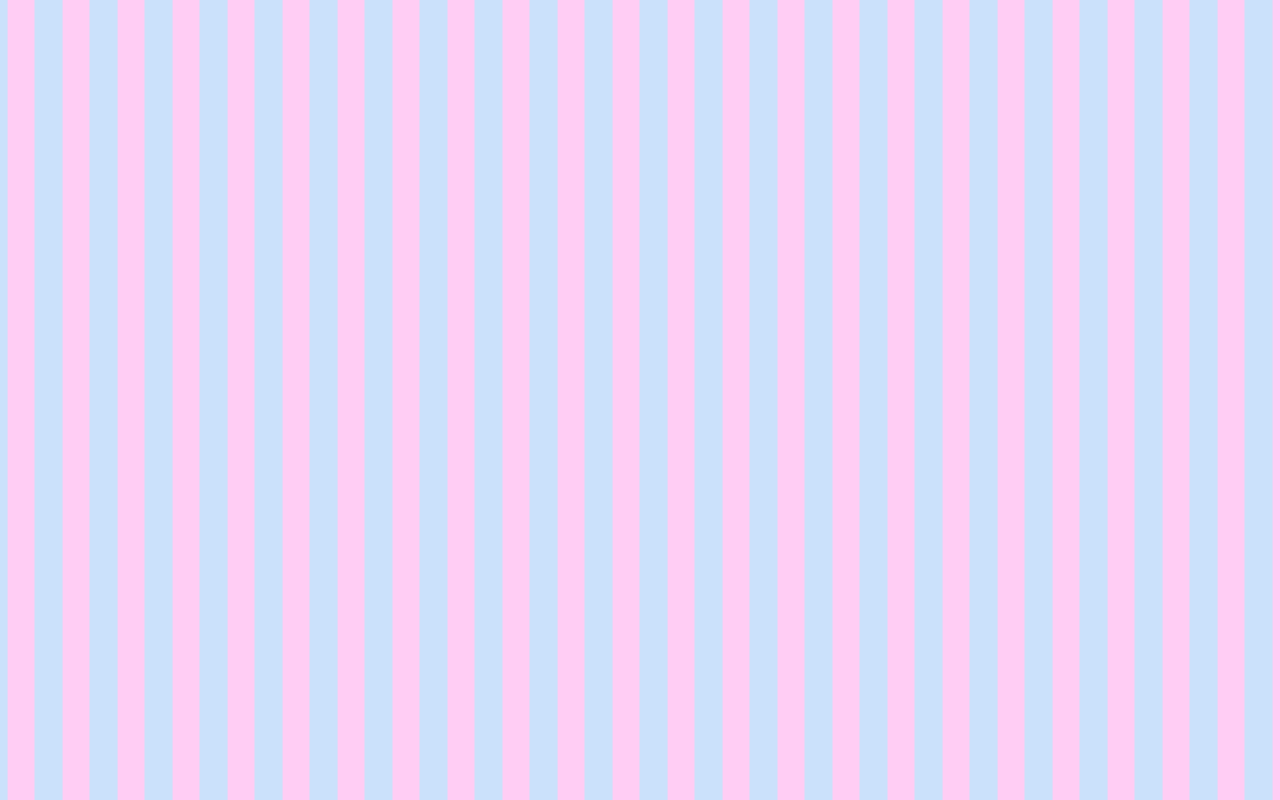
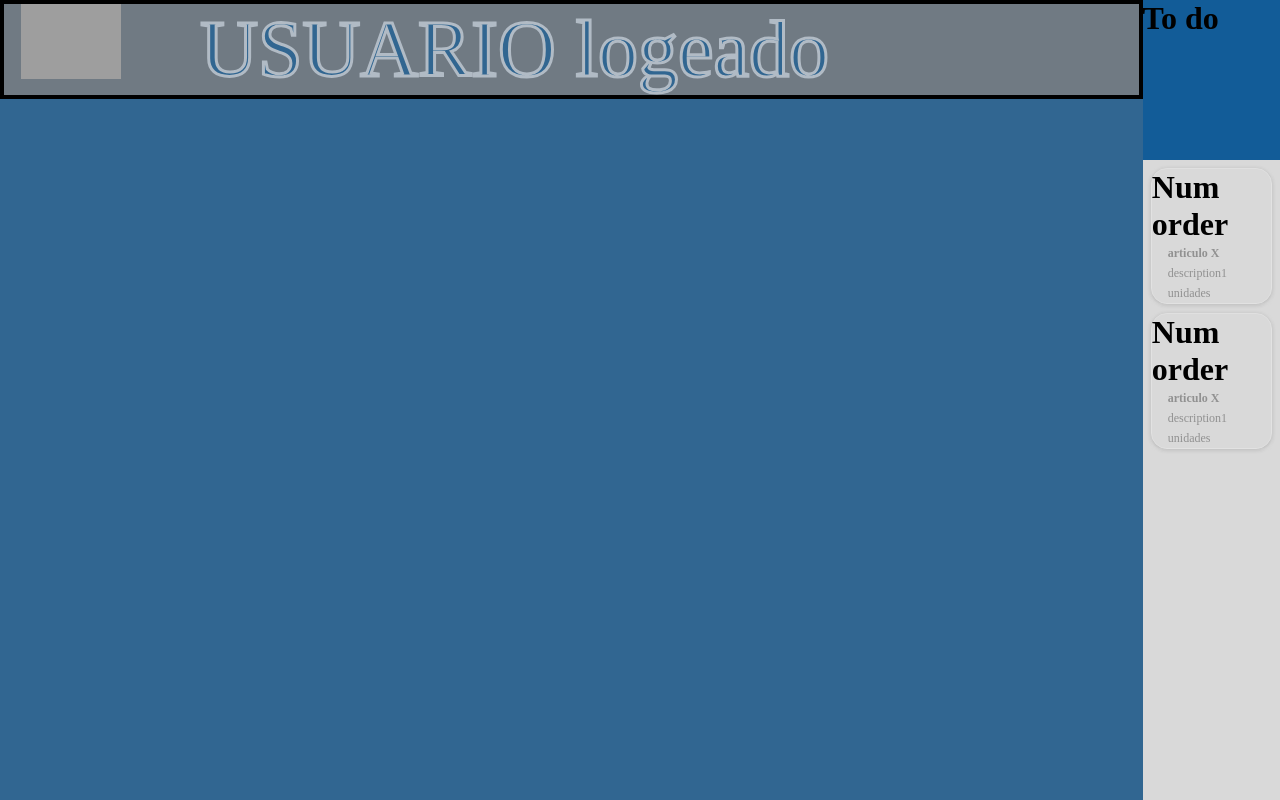
Before and after one commit to mariandreags89/McDowell-Proyect-Front, a React (Create React App) app in the folder mcdowells-proyect/: page /employees in a window 1280 px wide. Before the commit this address had no page. Shown: the top 800 px of the page. Built offline with nearby package versions, Linux system fonts and the light colour scheme; grey boxes are pictures that could not be loaded.

Commit message:
sin opetarividad empleados

```diff
--- a/mcdowells-proyect/src/App.js
+++ b/mcdowells-proyect/src/App.js
@@ -9,6 +9,7 @@ import { ShoppingCartProvider } from './context/ShoppingCartContext';
 import EmailPage from './components/clients/EmailPage';
 import LastPage from './components/clients/LastPage';
 import EmployeesHome from './components/employees/EmployeesHome';
+import Employees from './components/employees/Employees'
 
 
 function App() {
@@ -25,6 +26,7 @@ function App() {
             <Route path='/finishorder' element={<EmailPage/>} />
             <Route path='/seeyousoon' element={<LastPage/>}/>
             <Route path='/employeeslogin' element={<EmployeesHome/>} />
+            <Route path='/employees' element={<Employees/>}/>
           </Routes>
         </ShoppingCartProvider>
       </BrowserRouter>
--- /dev/null
+++ b/mcdowells-proyect/src/assets/employees/card.css
@@ -0,0 +1,49 @@
+.card_container {
+    border: 1px solid #E0E0E0;
+    display: flex;
+    box-shadow: none;
+    margin: 6%;
+    background-color:#D9D9D9;
+    box-shadow: rgb(0 0 0 / 16%) 0px 1px 4px;
+    border-radius: 16px;
+    position: relative;
+    cursor: pointer;
+}
+.card {
+    width: 100%;
+    height: 100%;
+    box-shadow: none;
+    /* margin-left: 16px; */
+    box-shadow: #f5f2f229 0px 1px 4px;
+    border-radius: 8px;
+    /* margin-top: 20px; */
+    /* background-color:#D9D9D9; */
+}
+
+.numOrder{
+    display: flex;
+    justify-content: left;
+    align-items: center;
+    height: 10%;
+    margin-left: auto;
+    margin-right: auto;
+    overflow: hidden;
+    border-radius: 8px 8px 0px 0px;
+}
+.card:hover{
+    transform: scale(1.1);
+}
+
+.content-text{
+    padding-left: 16px;
+    padding-right: 16px;
+}
+.paragraph{
+    font-size: 12px;
+    height: 10%;
+    text-overflow: ellipsis;
+    overflow: hidden;
+    color: rgb(145, 145, 145);
+    /* font-weight: 400; */
+    line-height: 20px;
+}
--- /dev/null
+++ b/mcdowells-proyect/src/assets/employees/employees.css
@@ -0,0 +1,21 @@
+
+.container-enployees {
+    display: flex;
+    flex-wrap: wrap;
+    flex-direction: row;
+    flex-wrap: nowrap;
+    padding: 0;
+    margin: 0;
+    box-sizing: border-box;
+    width: 100%;
+    height: 100%;
+    background-color: #316691;
+
+}
+.container-navbar {
+        width: 100%;
+        text-align: center;
+    }
+.container-list {
+
+}
--- a/mcdowells-proyect/src/assets/employees/employeeshome.css
+++ b/mcdowells-proyect/src/assets/employees/employeeshome.css
@@ -1,4 +1,4 @@
-.container {
+.container-home {
     display: flex;
     flex-wrap: wrap;
     flex-direction: column;
--- /dev/null
+++ b/mcdowells-proyect/src/assets/employees/navbar.css
@@ -0,0 +1,24 @@
+.navbar {
+    background-color: #707A83;
+    border: 4px solid #000000;
+    font-family: 'Century Gothic';
+    font-size: 80px;
+    color: #316691;
+    -webkit-text-stroke: 3px #B1BBC5;
+}
+.nav-logo{
+    width: 10%;
+    position: absolute;
+}
+.logo-img{
+    margin-left: 5%;
+}
+
+.nav-right {
+    width: 90%;
+    display: flex;
+    flex-direction: row;
+    justify-content: space-evenly;
+    align-items: center;
+    //margin-right: 180px;
+}
--- /dev/null
+++ b/mcdowells-proyect/src/assets/employees/ordersList.css
@@ -0,0 +1,19 @@
+.container-card {
+    width: 100%;
+    height: 80%;
+    flex-direction: column;
+    justify-content: space-between;
+    align-items: flex-start;
+    background-color: #D9D9D9;
+    gap: 20px;
+}
+.title-order{
+    overflow: hidden;
+    color: black;
+    display: flex;
+    width: 100%;
+    height: 20%;
+    position: relative;
+    flex-direction: row;
+    background-color:#125C98;
+}
--- /dev/null
+++ b/mcdowells-proyect/src/components/employees/Employees.js
@@ -0,0 +1,21 @@
+
+import OrdersList from './OrdersList';
+import Navbar from "./Navbar";
+import '../../assets/employees/employees.css';
+
+function Employees() {
+  return (
+    <div className='container-enployees'>
+      <div className='container-navbar'>
+        <Navbar/>
+      </div>
+      <div className='container-list'>
+      <OrdersList/>
+      <OrdersList/>
+      <OrdersList/>
+      </div>
+    </div>
+  );
+}
+
+export default Employees;
--- a/mcdowells-proyect/src/components/employees/EmployeesHome.jsx
+++ b/mcdowells-proyect/src/components/employees/EmployeesHome.jsx
@@ -8,7 +8,7 @@ function EmployeesHome() {
 
     return (
         <>
-            <div className='container'>
+            <div className='container-home'>
                 <div className="logITitle">
                     <p className='logInText'>
                         LOG IN
@@ -30,7 +30,7 @@ function EmployeesHome() {
                             name="empPass" placeholder="password" required />
 
                         <input className='logInBtn' type="submit" value="LOG IN" />
-
+                        {/* <button className='BTN' onClick={() => navigate(`/employees`)}/> */}
                     </form>
                 </div>
             </div>
--- /dev/null
+++ b/mcdowells-proyect/src/components/employees/Navbar.js
@@ -0,0 +1,21 @@
+import '../../assets/employees/navbar.css';
+
+import logo from '../../assets/images/logo.ico';
+
+
+const Navbar = () => {
+  return (
+    <div className='navbar'>
+      <div className='nav-logo'>
+        <img  className='logo-img' width='100'alt='No existe imagen' src={logo} />
+      </div>
+      <div className='nav-right'>
+        <div className='nav-user'>
+        USUARIO logeado
+        </div>
+      </div>
+    </div>
+  )
+}
+
+export default Navbar
--- /dev/null
+++ b/mcdowells-proyect/src/components/employees/OrdersCard.js
@@ -0,0 +1,21 @@
+import '../../assets/employees/card.css';
+
+const OrdersCard = () => {
+  return (
+    <div className="card_container">
+      <div className="card">
+        <div className="numOrder">
+          <h1>Num order</h1>
+        </div>
+          <div className="content-text">
+              <h4 className="paragraph">articulo X</h4>
+              <p className="paragraph">description1</p>
+              <p className="paragraph">unidades</p>
+          </div>
+         </div>
+    </div>
+
+  )
+}
+
+export default OrdersCard;
--- /dev/null
+++ b/mcdowells-proyect/src/components/employees/OrdersList.js
@@ -0,0 +1,18 @@
+import OrdersCard from "./OrdersCard";
+import '../../assets/employees/ordersList.css';
+
+const OrdersList = () => {
+  return (
+    // <Paper >
+        <div className="container-card">
+            <div className='title-order'>
+              <h1>To do</h1>
+            </div>
+            <OrdersCard/>
+            <OrdersCard/>
+        </div>
+    // </Paper>
+  )
+}
+
+export default OrdersList;
```
Also changed, not shown: 1 other file (tests, documents, lock files or other folders).
